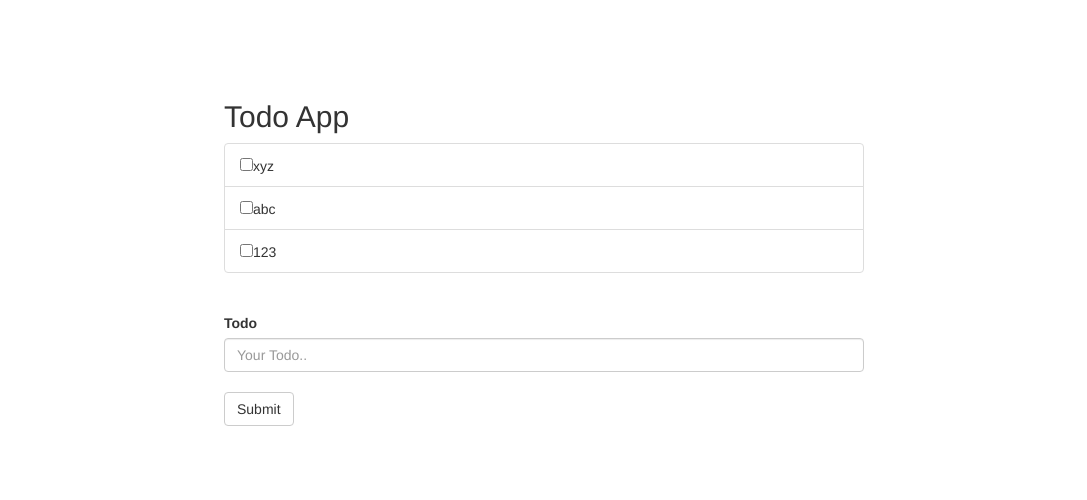
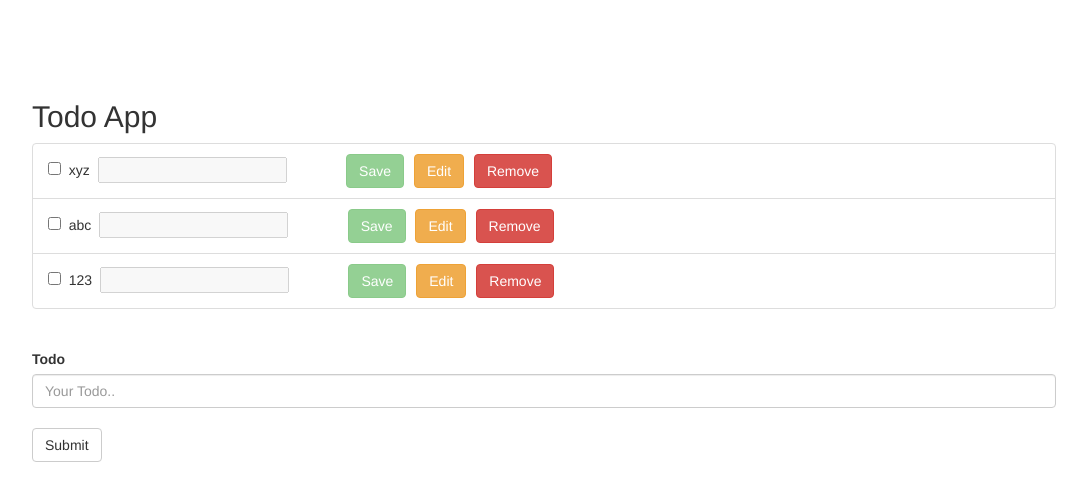
Before and after one commit to sahilExcellencetech/my-app, a React (Create React App) app: page / in a window 1280 px wide. Shown: the top 500 px of the page, without its empty margins (96-1183 px from the left). Built offline with nearby package versions, Linux system fonts and the light colour scheme.

Commit message:
Added Edit and Remove options in todo list

```diff
--- a/package.json
+++ b/package.json
@@ -13,5 +13,8 @@
     "build": "react-scripts build",
     "test": "react-scripts test --env=jsdom",
     "eject": "react-scripts eject"
+  },
+  "devDependencies": {
+    "react-edit-inline": "^1.0.8"
   }
 }
--- a/src/data.json
+++ b/src/data.json
@@ -1,7 +1,7 @@
 {
   "data":[
-  {"id":0,"text":"xyz", "status":false, "badge":""},
-  {"id":1,"text":"abc", "status":false,"badge":""},
-  {"id":2,"text":"123", "status":false,"badge":""}
+  {"id":0,"text":"xyz", "status":false, "badge":"","bool":true,"disp":false},
+  {"id":1,"text":"abc", "status":false,"badge":"","bool":true,"disp":false},
+  {"id":2,"text":"123", "status":false,"badge":"","bool":true,"disp":false}
   ]
 }
--- a/src/index.css
+++ b/src/index.css
@@ -4,10 +4,25 @@
 
 #root{
   margin:auto;
-  margin-left: 25%;
-  margin-right: 25%;
+  margin-left: 10%;
+  margin-right: 10%;
 }
 
 .alertInput{
   border:1px solid red;
 }
+
+.btn-danger{
+  margin-left: 1%;
+}
+
+.btn-warning{
+  margin-left: 1%;
+}
+.btn-success{
+  margin-left: 6%;
+}
+
+.badge{
+  margin-top: 9px;
+}
--- a/src/index.js
+++ b/src/index.js
@@ -10,9 +10,11 @@ class TodoApp extends React.Component{
     super();
     this.state = {
       data:data.data,
-      text : "",
-      id : [],
-      status : false
+      text : '',
+      active:false,
+      value:'',
+      bool : true,
+      disp : false
     };
   }
   handleClick = (e) =>{
@@ -37,24 +39,71 @@ class TodoApp extends React.Component{
      id: Date.now(),
      text: this.state.text,
      status : false,
+     bool:true,
      badge:""
    };
    this.setState( prevState =>({
      data : prevState.data.concat(newItem),
-     text : "",
-     status : false
+     text : ""
    }));
  }
 
   handleChange = (e) => {
     this.setState({ text: e.target.value });
   }
+  handleTb = (e) =>{
+    this.setState({ value: e.target.value });
+  }
+
+  removeData = (e) => {
+    var array = this.state.data;
+    for(var i=0;i< array.length;i++){
+      if(array[i].id===e.id){
+        array.splice(i,1);
+      }
+    }
+    this.setState({
+      data:array
+    })
+  }
+
+  editData = (e) => {
+    const boo = this.state.bool === true?false:true;
+    const dis = this.state.disp === false?true:false
+    e.bool = boo
+    e.disp = dis
+    this.setState({
+      bool : boo,
+      disp : dis
+    })
+  }
+
+  saveData = (e) => {
+    const boo = this.state.bool === true?false:true;
+    const dis = this.state.disp === false?true:false;
+    e.bool = boo
+    e.disp = dis
+    e.text = this.state.value
+    this.setState({
+      bool : boo,
+      disp : dis
+    });
+    console.log(e);
+  }
+
+
   render(){
     let border = classnames({"alertInput" : this.state.active,"form-control":true});
-    const dataList = this.state.data.map((data, i) => <li className="list-group-item" key={'data_'+i}>
-    <input type="checkbox" onClick={(e)=> this.handleClick(data, e)} />
+    const dataList = this.state.data.map((data, i) => <li className="list-group-item" key={data.id}>
+    <input type="checkbox" disabled={data.disp} onClick={(e)=> this.handleClick(data, e)} />
+    &nbsp;&nbsp;
     {data.text}
-    <span className="badge" >{data.badge}</span>
+    &nbsp;&nbsp;
+    <input type="text"  disabled={data.bool} onChange={this.handleTb} />
+    <button className="btn btn-success" disabled={data.bool} value={data.id} onClick={(e)=> this.saveData(data, e)}>Save</button>
+    <button className="btn btn-warning" disabled={data.disp} value={data.id} onClick={(e)=> this.editData(data, e)}>Edit</button>
+    <button className="btn btn-danger" disabled={data.disp} onClick={(e) => this.removeData(data, e)}>Remove</button>
+    <span className="badge" disabled={data.disp} >{data.badge}</span>
      </li>
     );
     return(
@@ -65,14 +114,14 @@ class TodoApp extends React.Component{
       </ul>
       <div className="form-group">
         <br />
-        <form>
+        <form onSubmit={this.handleSubmit}>
         <label>Todo</label>
         <input type="text" className={border} onChange={this.handleChange}
         value={this.state.text}
         placeholder="Your Todo.."
         id="usr" />
         <br />
-        <button onClick={this.handleSubmit} type="button" className="btn btn-default">
+        <button  type="submit" className="btn btn-default">
           Submit
         </button>
         </form>
```
Also changed, not shown: 1 other file (tests, documents, lock files or other folders).
